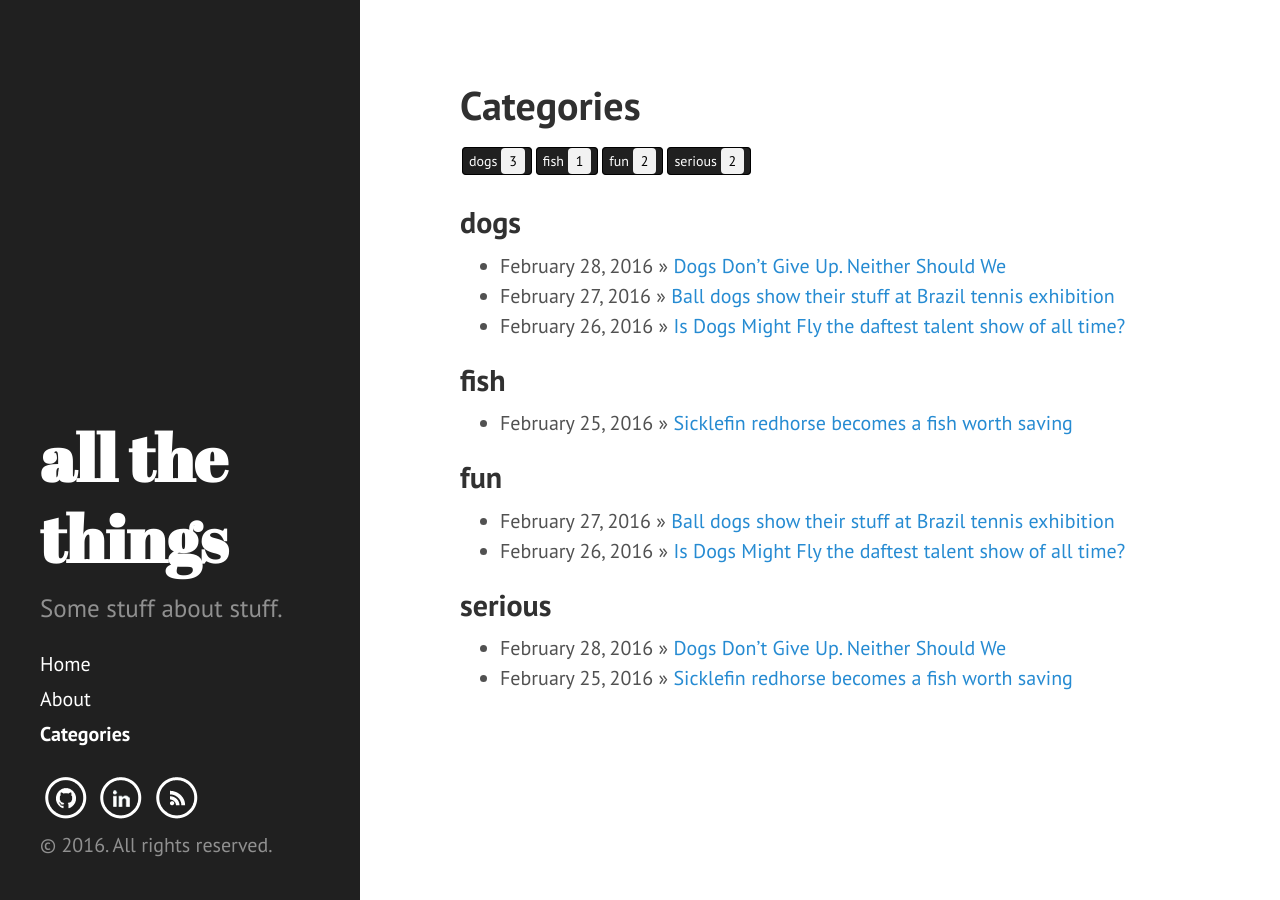
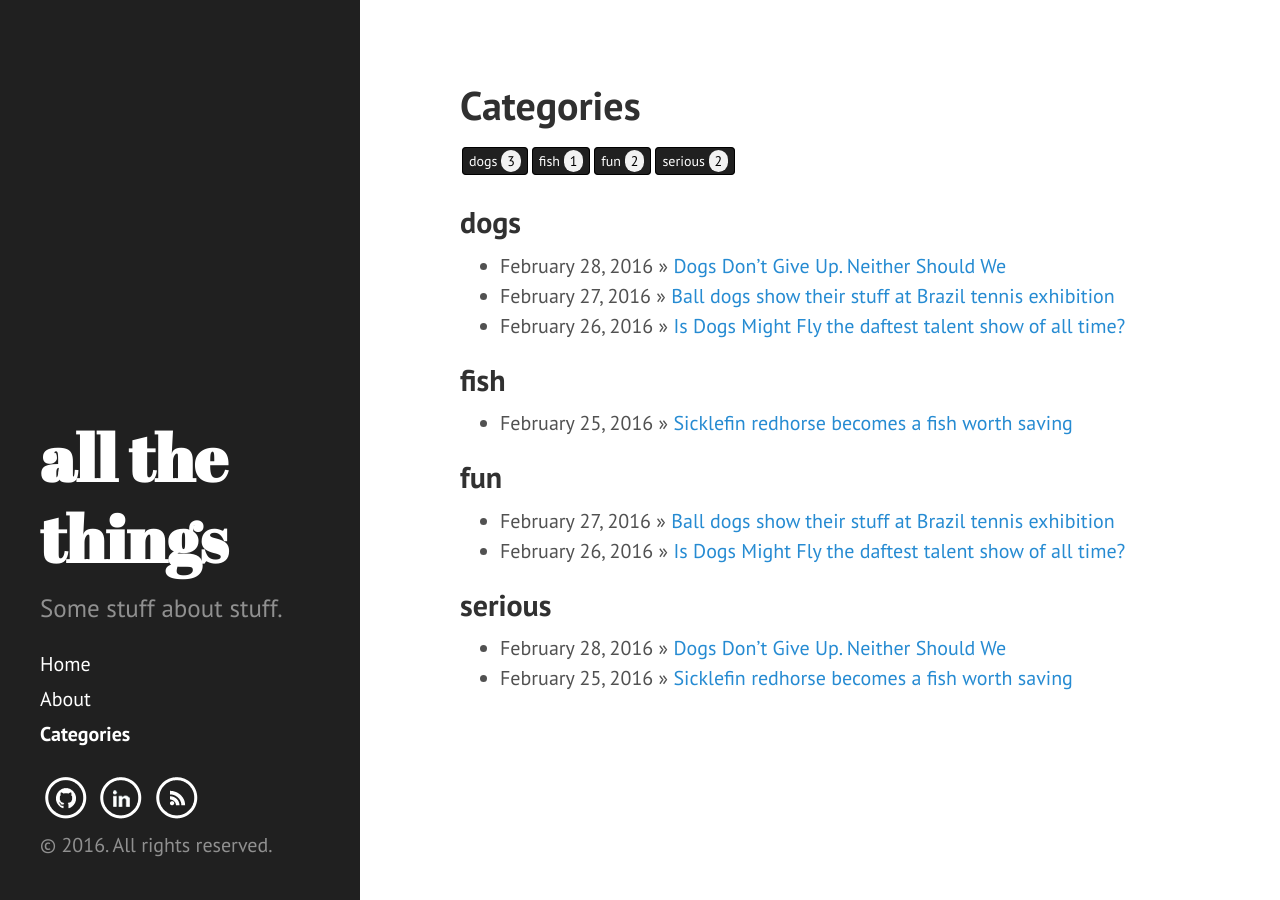
Before and after one commit to nbobhate/nbobhate.github.io, a Jekyll site: the page built from categories.md, in a window 1280 px wide. Built offline with Jekyll 4.4.1, drawn with Linux system fonts in a browser that asks for light colours.

Commit message:
Update custom.css

```diff
--- a/public/css/custom.css
+++ b/public/css/custom.css
@@ -79,7 +79,7 @@
     font-size: 14px;
     color: black;
     background-color: #f2f2f2;
-    padding: 4px 8px;
+    padding: 2px 6px;
     text-decoration: none;
-    border-radius: 4px;
+    border-radius: 10px;
 }
```
